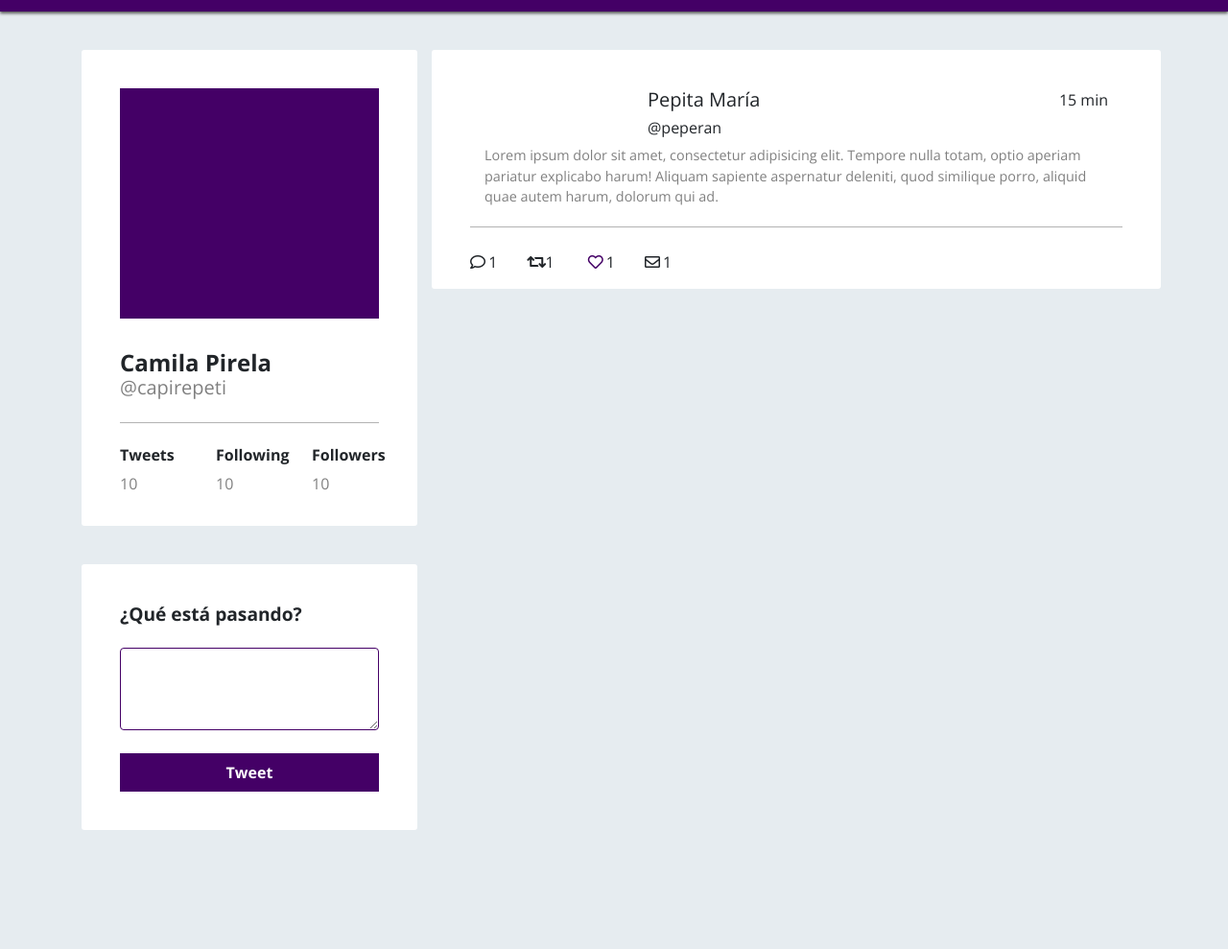
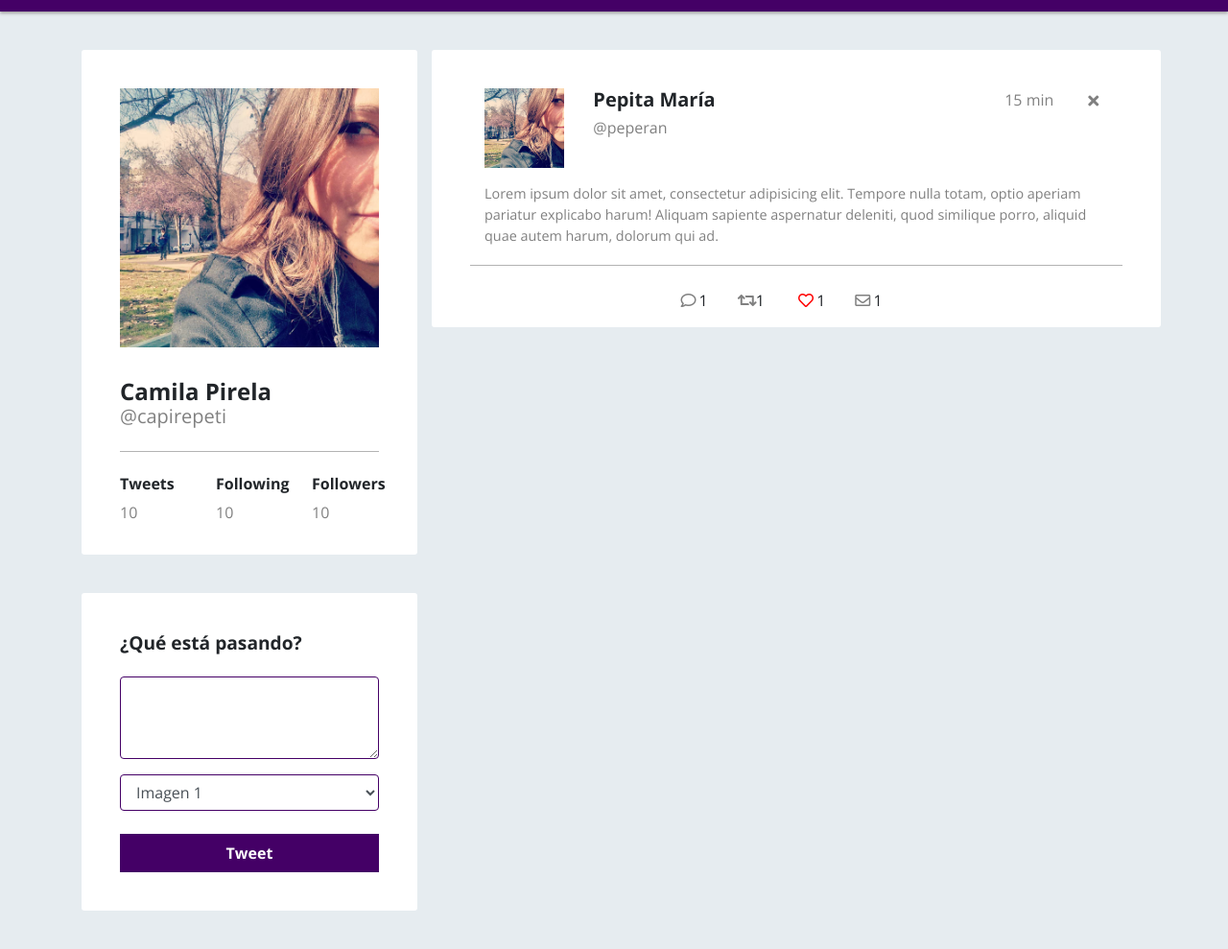
Before and after one commit to Camipi/Examen_2, a website: page public/index.html in a window 1280 px wide. Shown: the part 68-1057 px from the top of the page at 96% size. Before the commit the page ends 973 px from the top, so only its background shows below. Drawn offline with nearby package versions, Linux system fonts and the light colour scheme; files that its build step writes are made by us from their sources.

Commit message:
Sixth commit: Adds improves to HTML

```diff
--- a/public/index.html
+++ b/public/index.html
@@ -32,7 +32,7 @@
 <nav class="navbar fixed-top">
   <a class="navbar-brand" href="#">
   	<i class="fab fa-twitter d-inline-block align-top"></i>
-       Camipi
+       Capirepeti
   </a>
 </nav>
 
@@ -41,9 +41,11 @@
 	<div class="container">
 		<div class="row">
 			<!-- COLUMNA IZQUIERDA -->
-				<div class="col-md-4">
+				<div class="col-sm-12 col-md-4">
 					<div class="content__profile">
-						<div class="content__profile-hero"></div>
+						<div class="content__profile-picture">
+							<img class="img-fluid" src="../src/images/camila_pirela.png" alt="imagen de perfil">
+						</div>
 						<div class="content__profile-info">
 							<h4>Camila Pirela</h4>
 							<h5>@capirepeti</h5>
@@ -68,16 +70,26 @@
 					<div class="content__twitear">
 						<h4>¿Qué está pasando?</h4>
 						<div class="content__twitear-text">
-							<textarea class="form-control" id="exampleFormControlTextarea1" rows="3"></textarea>
+							<form action="	" class="content__twitear-text">
+								<textarea class="form-control" id="exampleFormControlTextarea1" rows="3"></textarea>
+								<select class="form-control" id="exampleFormControlSelect1">
+							    	<option value="">Imagen 1</option>
+							    	<option value="">Imagen 2</option>
+							    	<option value="">Imagen 3</option>
+							    	<option value="">Imagen 4</option>
+							    	<option value="">Imagen 5</option>
+							    </select>
+							    <button>Tweet</button>
+						    </form>
 						</div>
-						<button>Tweet</button>
 					</div>
-				</div>
+				</div><!-- FIN COLUMNA IZQUIERDA -->
+
 			<!-- COLUMNA DERECHA -->
-				<div class="col-md-8">
+				<div class="col-sm-12 col-md-8">
 					<div class="row content__tweet">
-						<div class="col-3 content__tweet-image">
-							<img src="" alt="">
+						<div class="col-2 content__tweet-picture">
+							<img class="img-fluid" src="../src/images/camila_pirela.png" alt="imagen de perfil">
 						</div>
 						<div class="col-6 content__tweet-name">
 							<h5>Pepita María</h5>
@@ -86,18 +98,21 @@
 						<div class="col-3 content__tweet-time">
 							<p>15 min</p>
 						</div>
+						<div class="col-1 content_tweet-delete">
+							<button><i class="fas fa-times"></i></button>
+						</div>
 						<div class="col-12 content__tweet-text">
 							<p>Lorem ipsum dolor sit amet, consectetur adipisicing elit. Tempore nulla totam, optio aperiam pariatur explicabo harum! Aliquam sapiente aspernatur deleniti, quod similique porro, aliquid quae autem harum, dolorum qui ad.</p>
 						</div>
 						<div class="col-12 content__tweet-line"></div>
-						<div class="row content__tweet-count justify-content-center">
-							<p><i class="col-3 far fa-comment"></i>  1</p>
-							<p><i class="col-3 fas fa-retweet"></i>  1</p>
-							<p><i class="col-3 far fa-heart fa-heart-red"></i>  1</p>
-							<p><i class="col-3 far fa-envelope"></i>  1</p>
+						<div class="row col-12 content__tweet-count justify-content-center">
+							<p><a href="#"><i class="col-3 far fa-comment"></i></a>  1</p>
+							<p><a href="#"><i class="col-3 fas fa-retweet"></i></a>  1</p>
+							<p><a href="#"><i class="col-3 far fa-heart fa-heart-red"></i></a>  1</p>
+							<p><a href="#"><i class="col-3 far fa-envelope"></i></a>  1</p>
 						</div>
 					</div>
-				</div>
+				</div><!-- FIN COLUMNA DERECHA -->
 		</div>
 	</div>
 </div>
--- a/src/scss/_content__profile.scss
+++ b/src/scss/_content__profile.scss
@@ -45,16 +45,14 @@
 	color: #808080;
 }
 
-.content__profile-hero {
-	background-color: #440066;
-	border-radius-top: 3px;
-	border-radius-bottom: 0;
-	height: 30vh;
-}
-
 .content__profile-line {
 	height: 1px;
 	background-color: #B3B3B3;
 	margin-top: .5vh;
 	margin-bottom: 3vh;
 }
+
+.content__profile .img-fluid {
+	max-width: 100%;
+	height: auto;
+}
--- a/src/scss/_content__tweet.scss
+++ b/src/scss/_content__tweet.scss
@@ -5,6 +5,7 @@
 	padding-left: 5vh;
 	padding-right: 5vh;
 	margin-top: 5vh;
+	margin-bottom: 3vh;
 }
 
 .content__tweet-line {
@@ -23,7 +24,7 @@
 }
 
 .fa-heart-red {
-	color: #440066;
+	color: red;
 }
 
 .content__tweet-text {
@@ -31,3 +32,33 @@
 	font-weight: 300;
 	font-size: .9rem;
 }
+
+.content_tweet-delete button {
+	background: none;
+	border: none;
+	color: #808080;
+}
+
+.content__tweet-count a {
+	text-decoration: none;
+	color: #808080;
+}
+
+.content__tweet-picture .img-fluid {
+	max-width: 100%;
+	height: auto;
+	margin-bottom: 2vh;
+}
+
+.content__tweet-name h5 {
+	font-weight: 700;
+}
+
+.content__tweet-name h6 {
+	font-weight: 300;
+	color: #808080;
+}
+
+.content__tweet-time {
+	color: #808080;
+}
--- a/src/scss/_content__twitear.scss
+++ b/src/scss/_content__twitear.scss
@@ -25,3 +25,8 @@
 	border: solid 1px #440066;
 	margin-top: 3vh;
 }
+
+.content__twitear select {
+	margin-top: 2vh;
+	border: solid 1px #440066;
+}
--- a/src/scss/_navbar.scss
+++ b/src/scss/_navbar.scss
@@ -1,7 +1,7 @@
 .navbar {
 	background-color: #440066;
 	height: 10vh;
-	box-shadow: 0px 2px 3px #565656;
+	box-shadow: 0px 2px 3px #a3a3a3;
 }
 
 .navbar a {
```
Also changed, not shown: src/images/camila_pirela.png (added).
